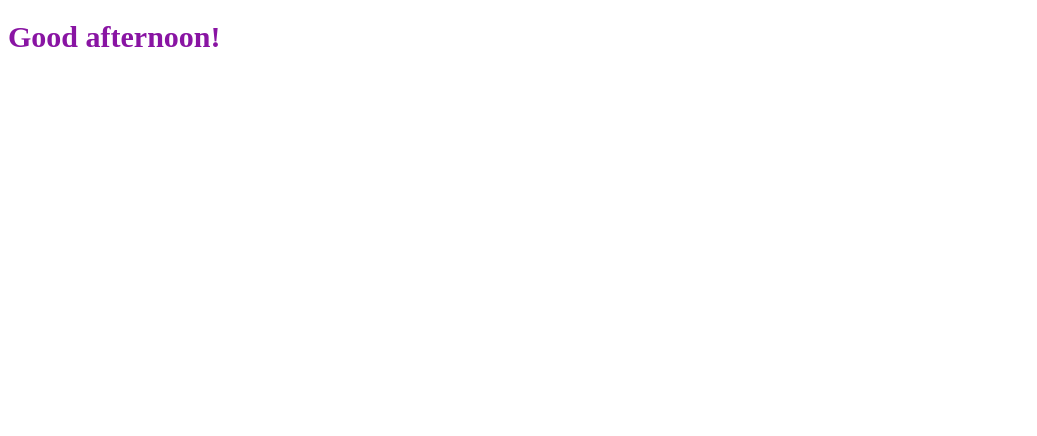
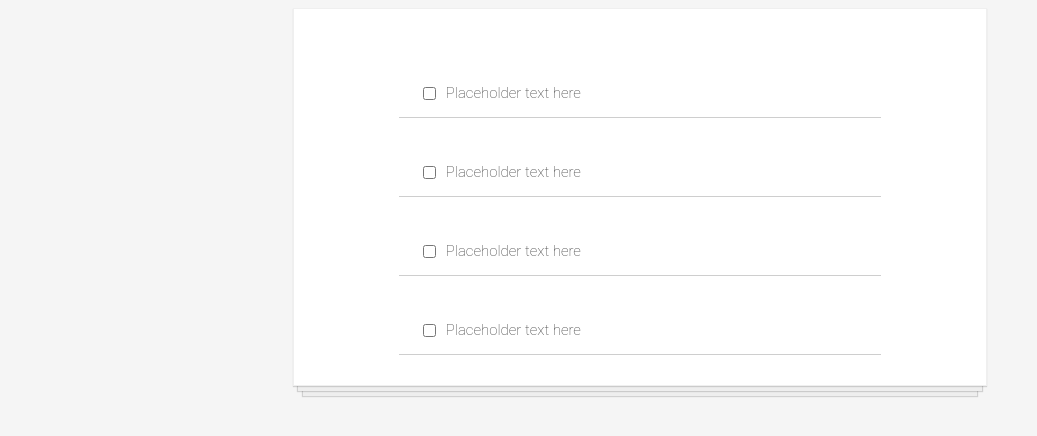
Before and after one commit to rizki113070213/for-beginners, a React (Create React App) app: page / in a window 1280 px wide. Shown: the top 436 px of the page, without its empty margins (0-1037 px from the left). Built offline with nearby package versions, Linux system fonts and the light colour scheme.

Commit message:
todo app - phase 2

```diff
--- a/src/App.js
+++ b/src/App.js
@@ -1,27 +1,13 @@
 import React from "react";
+import TodoItem from "./components/TodoItem";
 
 function App() {
-  const date = new Date();
-  const hours = date.getHours();
-  let timeOfDay;
-  const styles = {
-    fontSize: 30
-  }
-
-  if (hours < 12) {
-    timeOfDay = "morning";
-    styles.color = "#04756F"
-  } else if (hours >= 12 && hours < 17) {
-    timeOfDay = "afternoon";
-    styles.color = "#8914A3"
-  } else {
-    timeOfDay = "night";
-    styles.color = "#D90000";
-  }
-
   return(
-    <div>
-      <h1 style={styles}>Good {timeOfDay}!</h1>
+    <div className="todo-list">
+      <TodoItem />
+      <TodoItem />
+      <TodoItem />
+      <TodoItem />
     </div>
   );
 }
--- /dev/null
+++ b/src/components/TodoItem.js
@@ -0,0 +1,13 @@
+import React from "react";
+import "./../styles/style.css";
+
+function TodoItem() {
+  return(
+    <div className="todo-item">
+      <input type="checkbox" />
+      <p>Placeholder text here</p>
+    </div>
+  );
+}
+
+export default TodoItem
--- a/src/styles/style.css
+++ b/src/styles/style.css
@@ -1,30 +1,42 @@
 body {
-  margin: 0;
+  background-color: whitesmoke;
 }
 
-.navbar {
-  height: 100px;
-  background-color: #333;
-  color: whitesmoke;
-  margin-bottom: 15px;
-  text-align: center;
-  font-size: 30px;
+.todo-list {
+  background-color: white;
+  margin: auto;
+  width: 50%;
   display: flex;
-  justify-content: center;
+  flex-direction: column;
   align-items: center;
+  border: 1px solid #efefef;
+  box-shadow:
+  /* The top layer shadow */
+    0 1px 1px rgba(0,0,0,0.15),
+      /* The second layer */
+    0 10px 0 -5px #eee,
+      /* The second layer shadow */
+    0 10px 1px -4px rgba(0,0,0,0.15),
+      /* The third layer */
+    0 20px 0 -10px #eee,
+      /* The third layer shadow */
+    0 20px 1px -9px rgba(0,0,0,0.15);
+  padding: 30px;
 }
 
-footer {
-  height: 100px;
-  width: 100%;
-  background-color: #333;
-  color: whitesmoke;
-  position: absolute;
-  bottom: 0;
-  margin-top: 15px;
-  text-align: center;
-  font-size: 16px;
+.todo-item {
   display: flex;
-  justify-content: center;
+  justify-content: flex-start;
   align-items: center;
+  padding: 30px 20px 0;
+  width: 70%;
+  border-bottom: 1px solid #cecece;
+  font-family: Roboto, sans-serif;
+  font-weight: 100;
+  font-size: 15px;
+  color: #333333;
 }
+
+input[type=checkbox] {
+  margin-right: 10px;
+}
```
